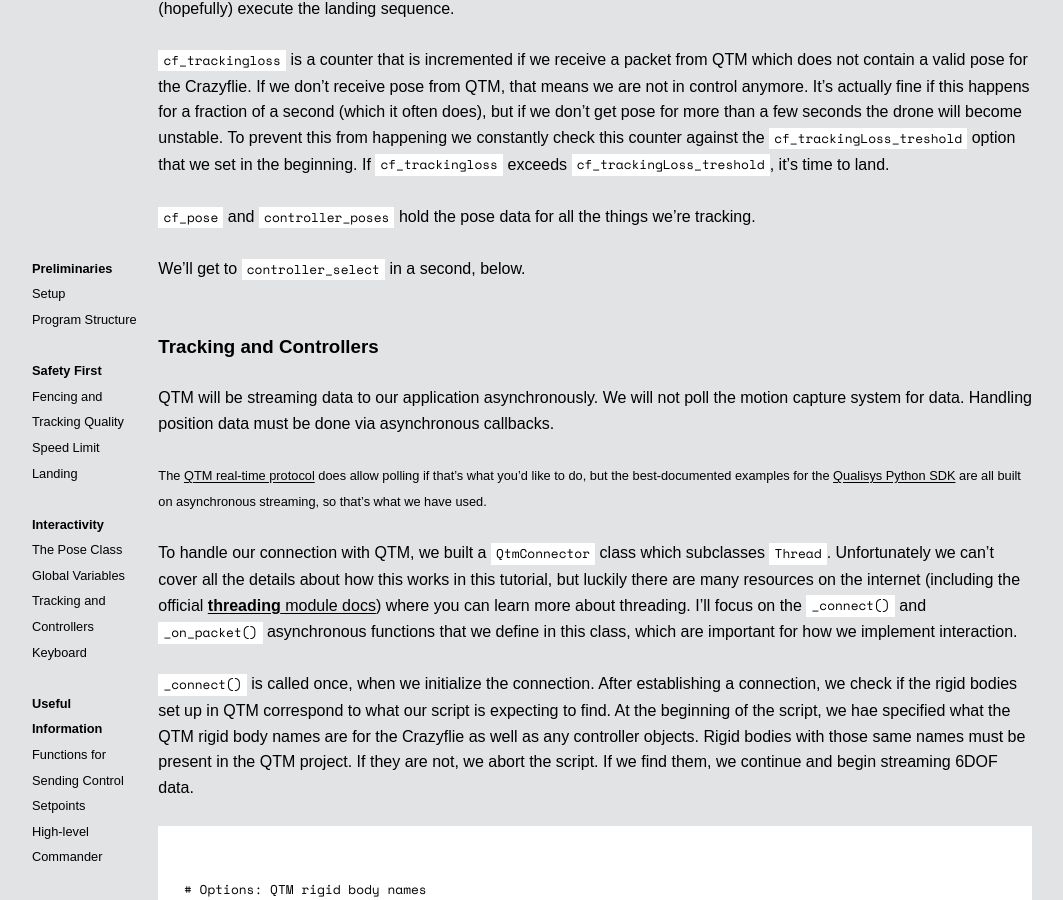
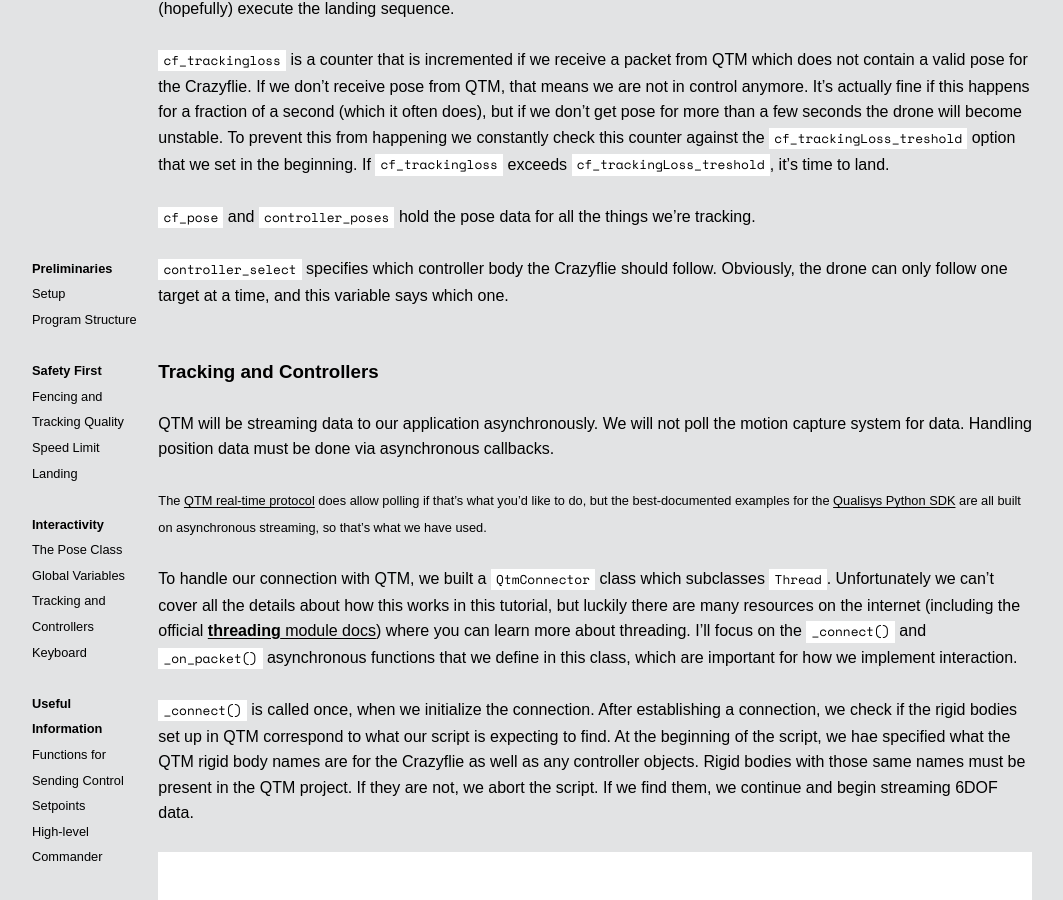
Before and after one commit to l77l77/mbaytas.github.io, a Jekyll site: the page built from crazyflie.md, in a window 1280 px wide and 900 px high, scrolled down 9666 px. Shown: the whole window, without its empty margins (108-1171 px from the left). Built offline with Jekyll 4.4.1, drawn with Linux system fonts in a browser that asks for light colours; some web fonts are replaced; our own code applies the rules of GitHub Pages for plain Markdown files; comment, search, counter and statistics services are not loaded.

Commit message:
Update crazyflie.md

```diff
--- a/crazyflie.md
+++ b/crazyflie.md
@@ -252,7 +252,7 @@ controller_select = 0
 
 `cf_pose` and `controller_poses` hold the pose data for all the things we're tracking.
 
-We'll get to `controller_select` in a second, below.
+`controller_select` specifies which controller body the Crazyflie should follow. Obviously, the drone can only follow one target at a time, and this variable says which one.
 
 
 ### Tracking and Controllers
```
